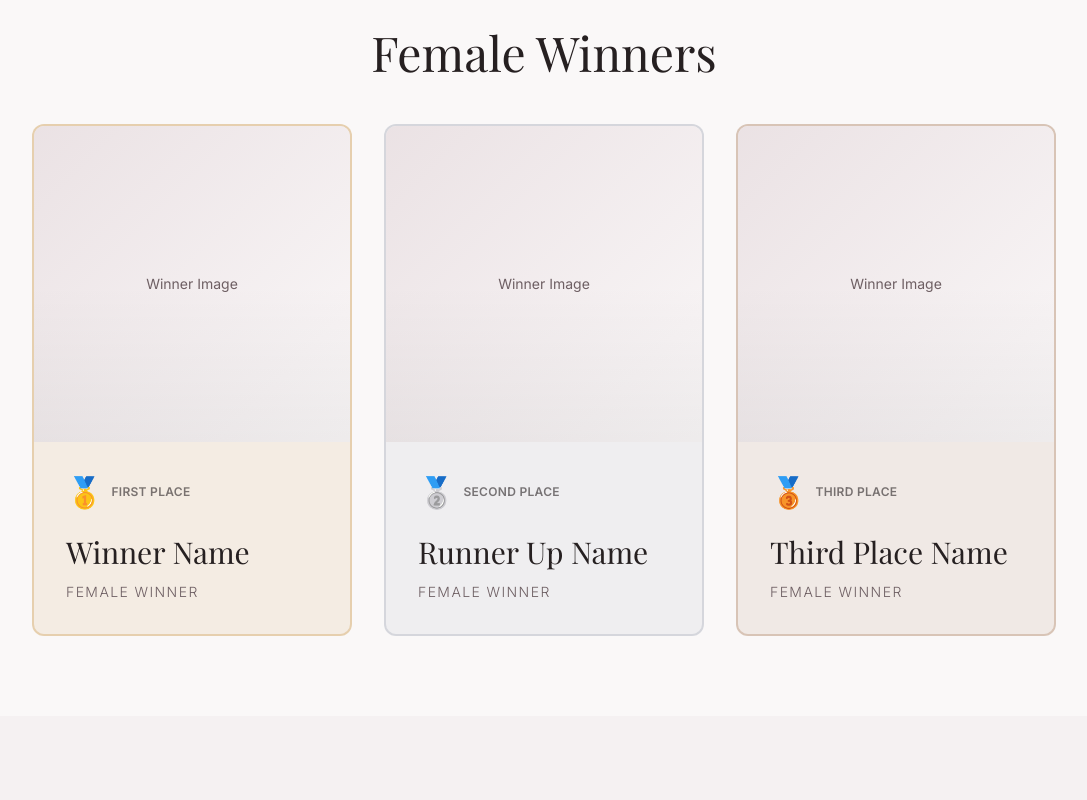
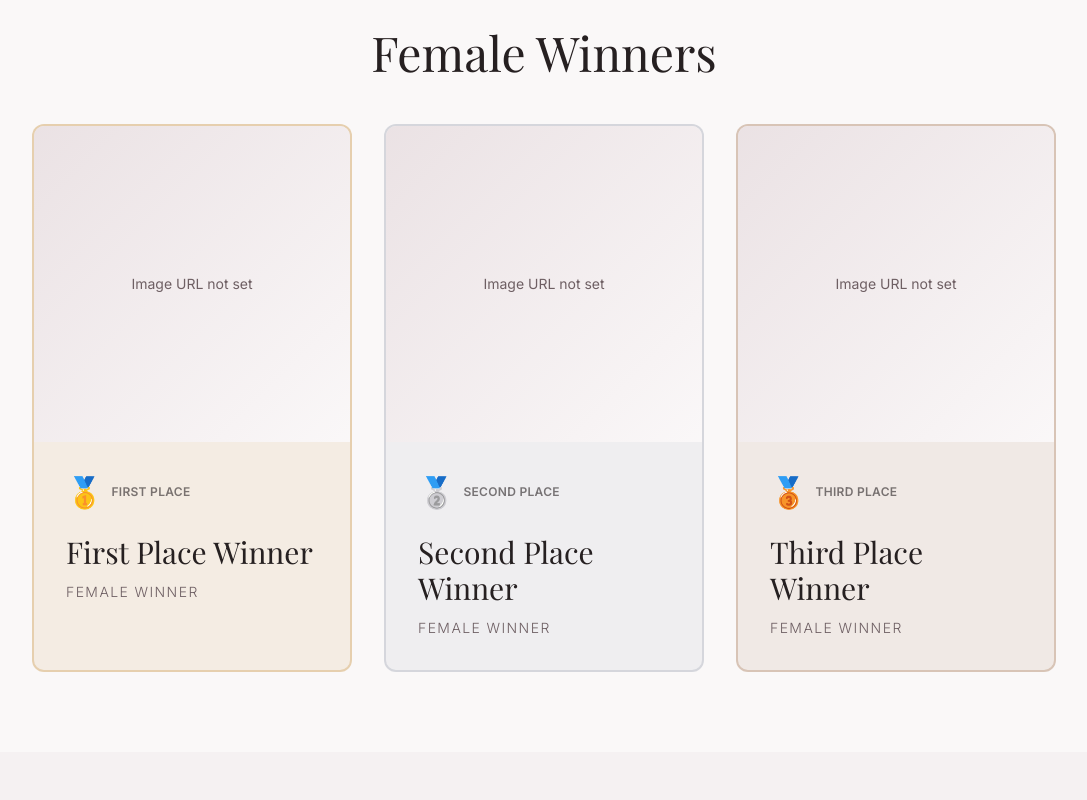
Before and after one commit to Lextargaryen/LYCAA, a Next.js app: page / in a window 1280 px wide. Shown: the part 760-1560 px from the top of the page, without its empty margins (96-1183 px from the left). Built offline with nearby package versions, Linux system fonts and the light colour scheme; a web font is replaced by a local one.

Commit message:
feat: allow easy editing of winner data with image links
Add editable arrays for winner data with image support and placeholders.

Co-authored-by: Lithika Lakdula <167157821+Lextargaryen@users.noreply.github.com>

```diff
--- a/components/voting-ended-page.tsx
+++ b/components/voting-ended-page.tsx
@@ -1,22 +1,62 @@
 'use client'
 
 import { useState, useEffect } from 'react'
+import Image from 'next/image'
 
 interface Winner {
   rank: 'first' | 'second' | 'third'
   name: string
+  imageUrl: string
   category: 'male' | 'female'
 }
 
-// Placeholder winners data
-const WINNERS: Winner[] = [
-  { rank: 'first', name: 'Winner Name', category: 'female' },
-  { rank: 'second', name: 'Runner Up Name', category: 'female' },
-  { rank: 'third', name: 'Third Place Name', category: 'female' },
-  { rank: 'first', name: 'Winner Name', category: 'male' },
-  { rank: 'second', name: 'Runner Up Name', category: 'male' },
-  { rank: 'third', name: 'Third Place Name', category: 'male' },
+// ============================================
+// EDIT THIS SECTION TO ADD WINNER DATA
+// ============================================
+const FEMALE_WINNERS: Winner[] = [
+  {
+    rank: 'first',
+    name: 'First Place Winner',
+    imageUrl: '', // Paste image URL here
+    category: 'female',
+  },
+  {
+    rank: 'second',
+    name: 'Second Place Winner',
+    imageUrl: '', // Paste image URL here
+    category: 'female',
+  },
+  {
+    rank: 'third',
+    name: 'Third Place Winner',
+    imageUrl: '', // Paste image URL here
+    category: 'female',
+  },
 ]
+
+const MALE_WINNERS: Winner[] = [
+  {
+    rank: 'first',
+    name: 'First Place Winner',
+    imageUrl: '', // Paste image URL here
+    category: 'male',
+  },
+  {
+    rank: 'second',
+    name: 'Second Place Winner',
+    imageUrl: '', // Paste image URL here
+    category: 'male',
+  },
+  {
+    rank: 'third',
+    name: 'Third Place Winner',
+    imageUrl: '', // Paste image URL here
+    category: 'male',
+  },
+]
+
+const WINNERS: Winner[] = [...FEMALE_WINNERS, ...MALE_WINNERS]
+// ============================================
 
 const rankConfig = {
   first: { medal: '🥇', label: 'First Place', color: 'bg-gold/10 border-gold/30' },
@@ -127,12 +167,20 @@ function WinnerCard({ winner, delay }: { winner: Winner; delay: number }) {
       <div className="relative group h-full">
         {/* Card Container */}
         <div className={`${config.color} border-2 rounded-xl overflow-hidden transition-all duration-500 h-full flex flex-col hover:border-accent/50 hover:shadow-lg`}>
-          {/* Image Placeholder */}
+          {/* Image Container */}
           <div className="relative w-full aspect-square bg-gradient-to-br from-light-gray to-background flex items-center justify-center overflow-hidden">
-            <div className="absolute inset-0 bg-gradient-to-b from-transparent via-transparent to-black/5" />
-            <div className="text-center z-10">
-              <p className="text-muted-foreground text-sm">Winner Image</p>
-            </div>
+            {winner.imageUrl ? (
+              <Image
+                src={winner.imageUrl}
+                alt={winner.name}
+                fill
+                className="object-cover"
+              />
+            ) : (
+              <div className="text-center z-10">
+                <p className="text-muted-foreground text-sm">Image URL not set</p>
+              </div>
+            )}
           </div>
 
           {/* Content */}
```
